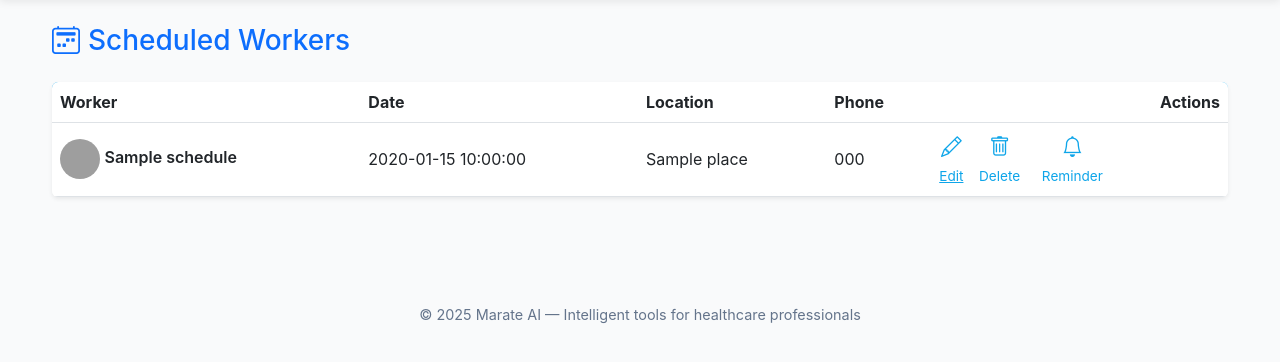
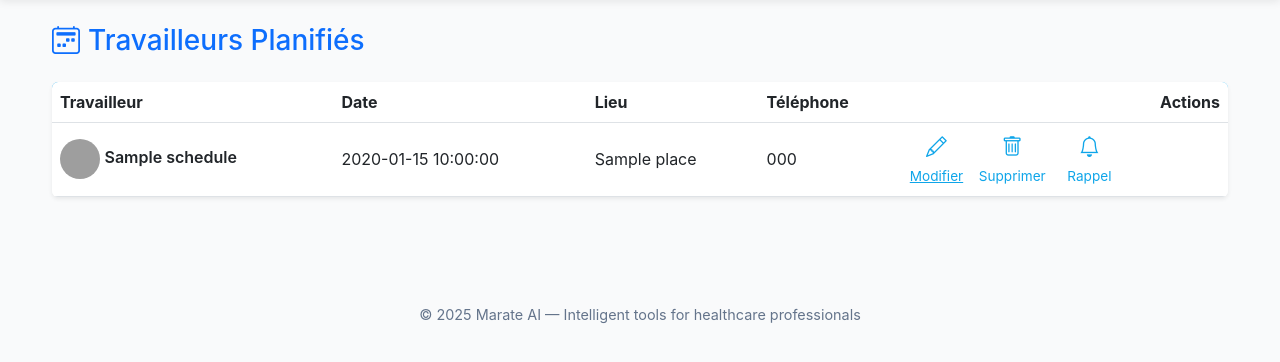
Before and after one commit to allarassemjonathan/marate_manager, a Flask app: page / in a window 1280 px wide. Shown: the part 81-443 px from the top of the page. Run offline with Flask 2, Linux system fonts and the light colour scheme; the visitor is signed in with stand-in values (Sample User, id 1); a database or web service that is not in the repository returns one stand-in record (values such as "Sample title"); some libraries are stand-ins or nearby versions; grey boxes are pictures that could not be loaded.

Commit message:
Translate scheduled workers page to French

```diff
--- a/templates/index.html
+++ b/templates/index.html
@@ -117,7 +117,7 @@
 
 <h3 class="mb-4 text-primary d-flex align-items-center gap-2">
   <i class="bi bi-calendar2-week"></i>
-  Scheduled Workers
+  Travailleurs Planifiés
 </h3>
 
 {% if schedules %}
@@ -125,10 +125,10 @@
   <table class="table align-middle mb-0">
     <thead>
       <tr>
-        <th>Worker</th>
+        <th>Travailleur</th>
         <th>Date</th>
-        <th>Location</th>
-        <th>Phone</th>
+        <th>Lieu</th>
+        <th>Téléphone</th>
         <th class="text-end">Actions</th>
       </tr>
     </thead>
@@ -151,7 +151,7 @@
      class="action-btn"
      title="Edit">
     <i class="bi bi-pencil"></i>
-    <span>Edit</span>
+    <span>Modifier</span>
   </a>
 
   <!-- Delete -->
@@ -162,7 +162,7 @@
           data-action="{{ url_for('delete_schedule', schedule_id=s[0]) }}"
           title="Delete">
     <i class="bi bi-trash"></i>
-    <span>Delete</span>
+    <span>Supprimer</span>
   </button>
 
   <!-- Reminder -->
@@ -171,7 +171,7 @@
           onclick="openReminderModal('{{ s[1] }}', '{{ s[4] }}')"
           title="Reminder">
     <i class="bi bi-bell"></i>
-    <span>Reminder</span>
+    <span>Rappel</span>
   </button>
 </div>
     </td>
@@ -182,7 +182,7 @@
 </div>
 {% else %}
 <div class="alert alert-info mt-3 text-center shadow-sm">
-  No schedules yet. Add one using the “Schedule” button!
+  Aucun horaire pour le moment. Ajoutez-en un en utilisant le bouton « Planifier » !
 </div>
 {% endif %}
 
@@ -193,22 +193,22 @@
       <div class="modal-header text-white"
            style="background: linear-gradient(90deg, #0ea5e9, #38bdf8);">
         <h5 class="modal-title">
-          <i class="bi bi-exclamation-triangle me-2"></i>Confirm Deletion
+          <i class="bi bi-exclamation-triangle me-2"></i>Confirmer la suppression
         </h5>
         <button type="button" class="btn-close btn-close-white" data-bs-dismiss="modal"></button>
       </div>
 
       <div class="modal-body text-center">
         <p class="mb-3">
-          Are you sure you want to delete this event?
-          <strong>This action cannot be undone.</strong>
+          Êtes-vous sûr de vouloir supprimer cet événement ?
+         <strong> Cette action est irréversible. </strong>
         </p>
       </div>
 
       <div class="modal-footer">
         <form id="deleteForm" method="POST">
           <button type="submit" class="btn btn-danger">
-            Yes, Delete
+            Oui, Supprimer.
           </button>
         </form>
       </div>
@@ -222,13 +222,13 @@
     <div class="modal-content border-0 shadow">
       <div class="modal-header text-white" style="background: linear-gradient(90deg, #0ea5e9, #38bdf8);">
         <h5 class="modal-title">
-          <i class="bi bi-bell me-2"></i>Reminder Status
+          <i class="bi bi-bell me-2"></i> Statut de rappel
         </h5>
         <button type="button" class="btn-close btn-close-white" data-bs-dismiss="modal"></button>
       </div>
 
       <div class="modal-body text-center">
-        <p class="mb-0" id="reminderMessage">Sending reminder...</p>
+        <p class="mb-0" id="reminderMessage">Envoi du rappel...</p>
       </div>
     </div>
   </div>
```
